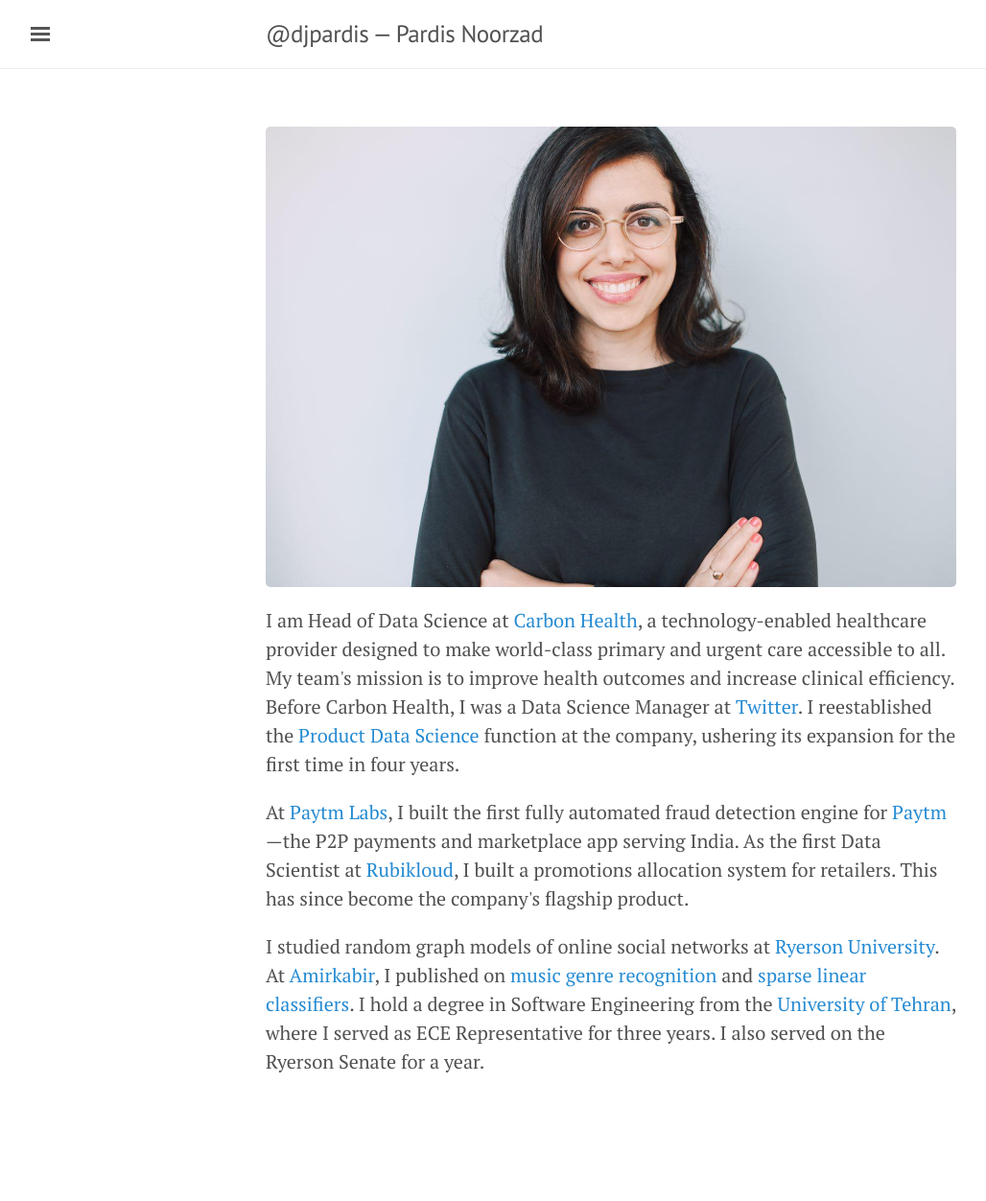
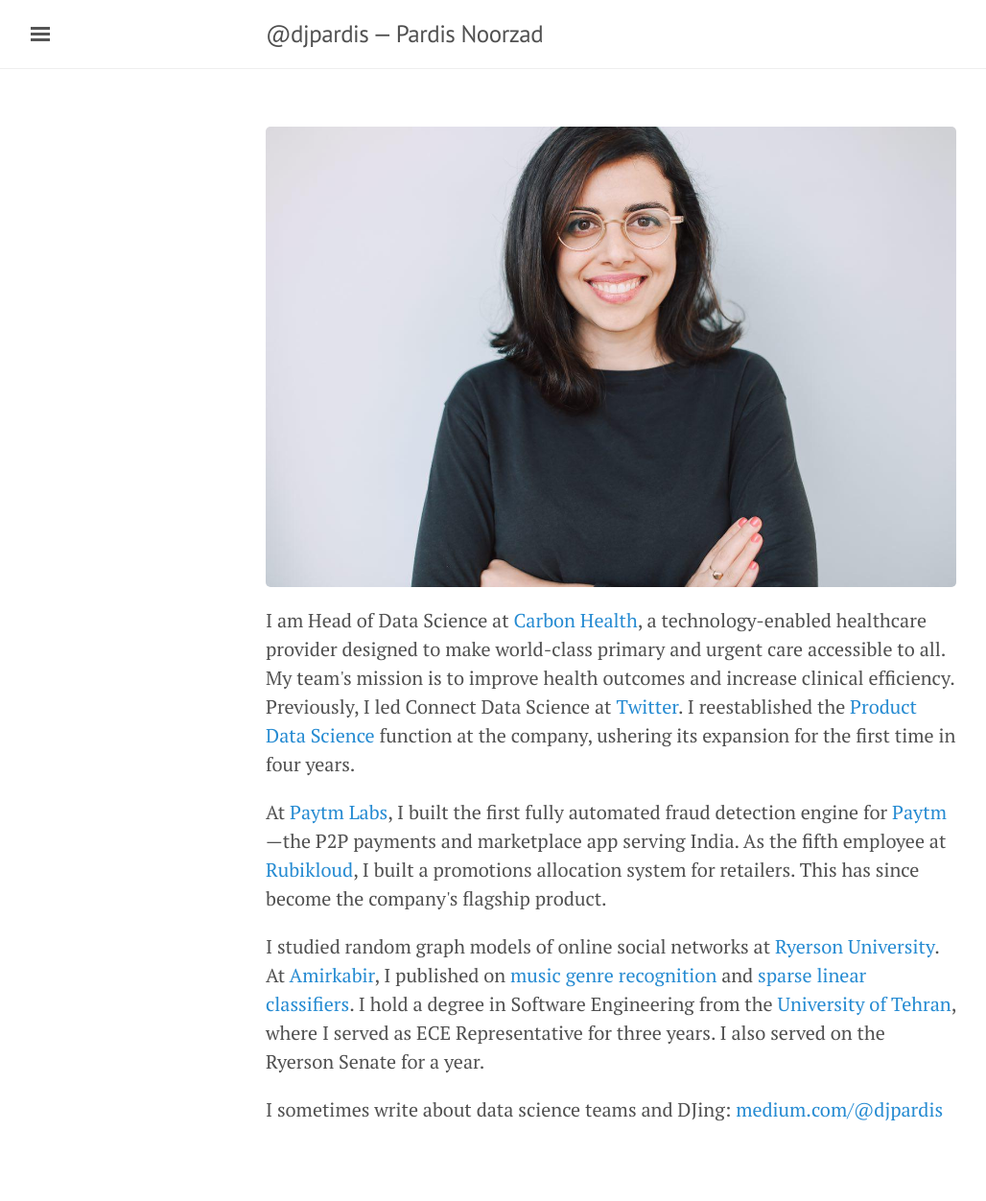
Before and after one commit to djpardis/djpardis.github.io, a Jekyll site: the page built from index.html, in a window 1280 px wide. Shown: the whole page at 96% size, without its empty margins (3-1031 px from the left). Built offline with Jekyll 4.4.1, drawn with Linux system fonts in a browser that asks for light colours; the list of posts is cut into pages by our own code; before the commit the page ends 1202 px from its top, so only the background shows below that.

Commit message:
Fixed bio.

```diff
--- a/index.html
+++ b/index.html
@@ -6,22 +6,22 @@
 <img src="/files/pics/profile_pic.jpg" alt="Pardis Noorzad" title="Pardis Noorzad">
 
 <p>
-I am Head of Data Science at <a href="https://carbonhealth.com/" target="_blank">Carbon Health</a>, a technology-enabled healthcare provider designed to make world-class primary and urgent care accessible to all. My team's mission is to improve health outcomes and increase clinical efficiency. Before Carbon Health, I was a Data Science Manager at <a href="https://twitter.com/" target="_blank">Twitter</a>. I reestablished the <a href="https://medium.com/@djpardis/models-for-integrating-data-science-teams-within-organizations-7c5afa032ebd" target="_blank">Product Data Science</a> function at the company, ushering its expansion for the first time in four years.
+I am Head of Data Science at <a href="https://carbonhealth.com/" target="_blank">Carbon Health</a>, a technology-enabled healthcare provider designed to make world-class primary and urgent care accessible to all. My team's mission is to improve health outcomes and increase clinical efficiency. Previously, I led Connect Data Science at <a href="https://twitter.com/" target="_blank">Twitter</a>. I reestablished the <a href="https://medium.com/@djpardis/models-for-integrating-data-science-teams-within-organizations-7c5afa032ebd" target="_blank">Product Data Science</a> function at the company, ushering its expansion for the first time in four years.
 </p>
 
 <p>
-At <a href="http://www.paytmlabs.com" target="_blank">Paytm Labs</a>, I built the first fully automated fraud detection engine for <a href="https://paytm.com/" target="_blank">Paytm</a>—the P2P payments and marketplace app serving India. As the first Data Scientist at <a href="https://rubikloud.com/" target="_blank">Rubikloud</a>, I built a promotions allocation system for retailers. This has since become the company's flagship product.
+At <a href="http://www.paytmlabs.com" target="_blank">Paytm Labs</a>, I built the first fully automated fraud detection engine for <a href="https://paytm.com/" target="_blank">Paytm</a>—the P2P payments and marketplace app serving India. As the fifth employee at <a href="https://rubikloud.com/" target="_blank">Rubikloud</a>, I built a promotions allocation system for retailers. This has since become the company's flagship product.
 </p>
 
 <p>
 I studied random graph models of online social networks at <a title="MSc in Applied Mathematics at RU" href="http://math.ryerson.ca/graduate/" target="_blank">Ryerson University</a>. At <a title="Department of Computer Engineering" href="http://ceit.aut.ac.ir/autcms/computer-engineering/en/home" target="_blank">Amirkabir</a>, I published on <a href="http://cmmr2012.eecs.qmul.ac.uk/sites/cmmr2012.eecs.qmul.ac.uk/files/pdf/papers/cmmr2012_submission_17.pdf" target="_blank">music genre recognition</a> and <a title="Efficient classification based on sparse regression" href="/files/Noorzad2012b.pdf" target="_blank">sparse linear classifiers</a>. I hold a degree in Software Engineering from the <a title="School of Electrical and Computer Engineering" href="http://ece.ut.ac.ir/en" target="_blank">University of Tehran</a>, where I served as ECE Representative for three years. I also served on the Ryerson Senate for a year.
 </p>
 
-<!-- <p>
+<p>
 I sometimes write about data science teams and DJing: <a href="https://medium.com/@djpardis" target="_blank">medium.com/@djpardis</a>
 </p>
 
-<p>
+<!-- <p>
 Here is a list of past and upcoming talks and panels:
 
 </p> -->
```
